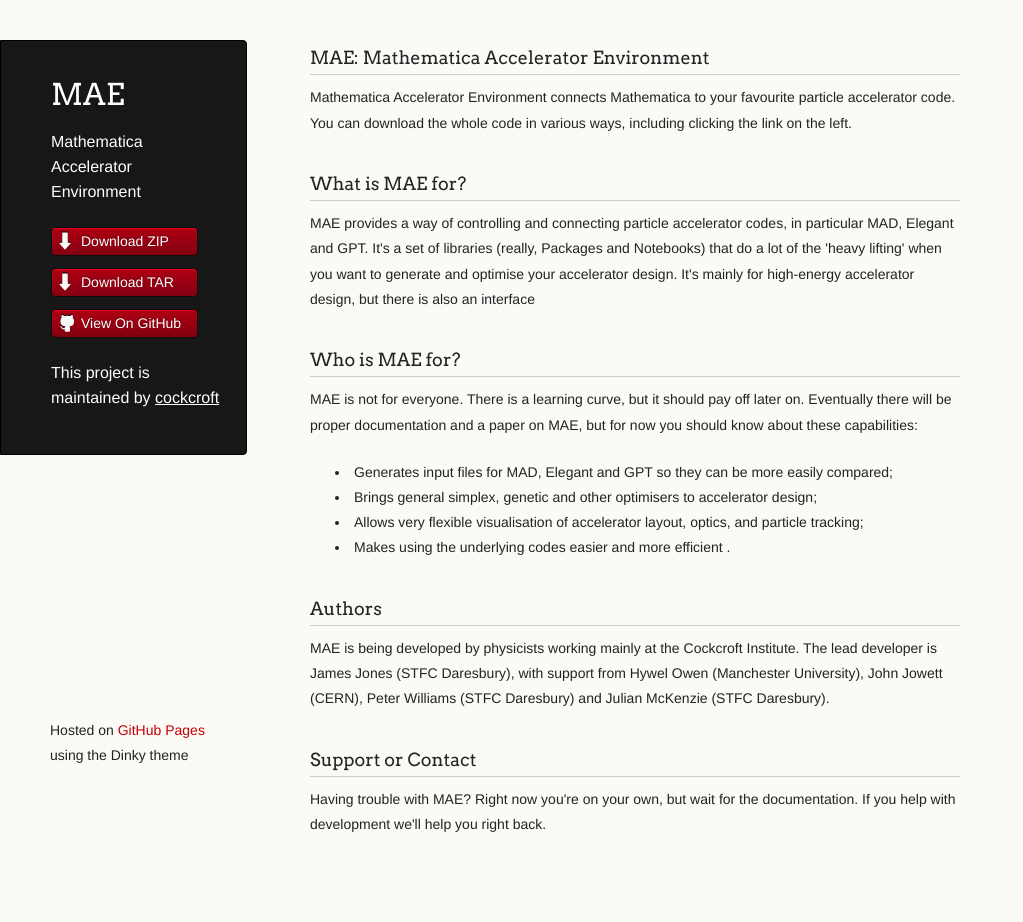
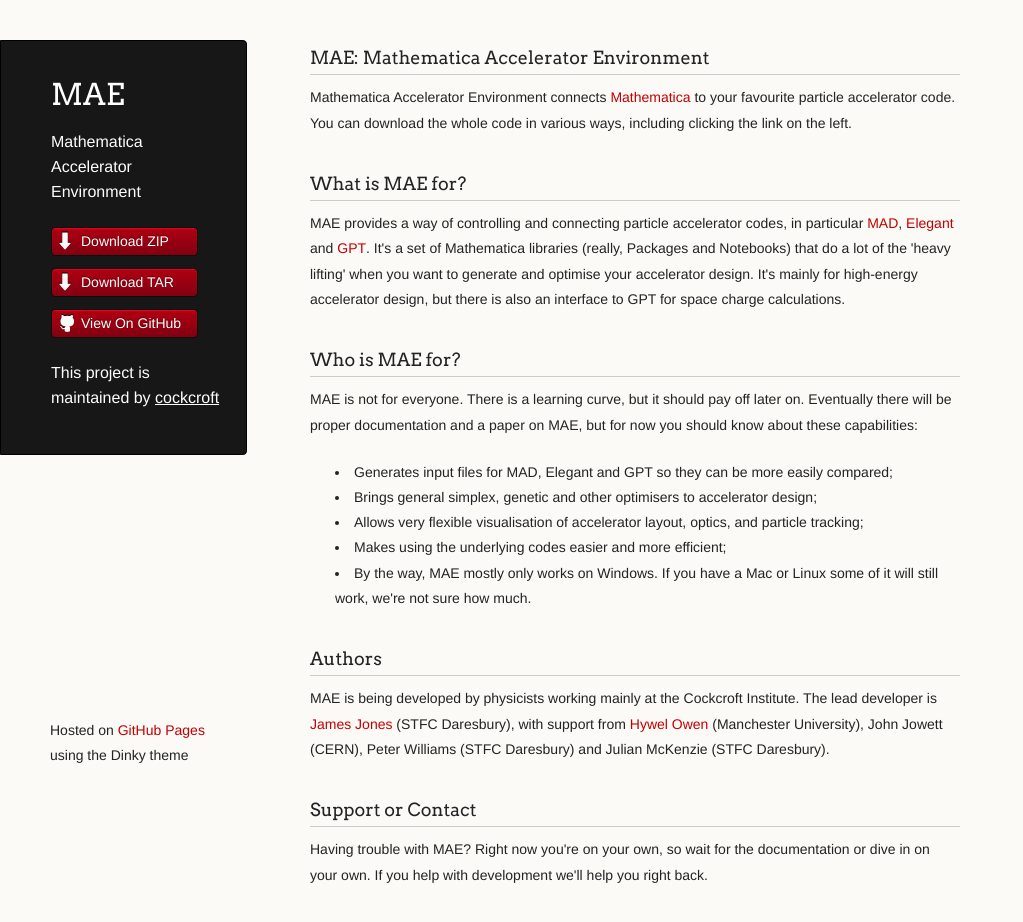
Before and after one commit to cockcroft/mae, a plain HTML site: page index.html in a window 1280 px wide. Shown: the whole page, without its empty margins (0-1023 px from the left). Drawn offline with Linux system fonts and the light colour scheme.

```diff
--- a/index.html
+++ b/index.html
@@ -32,11 +32,11 @@
       <section>
         <h3>MAE: Mathematica Accelerator Environment</h3>
 
-<p>Mathematica Accelerator Environment connects Mathematica to your favourite particle accelerator code. You can download the whole code in various ways, including clicking the link on the left.</p>
+<p>Mathematica Accelerator Environment connects <a href="http://www.wolfram.com/mathematica/">Mathematica</a> to your favourite particle accelerator code. You can download the whole code in various ways, including clicking the link on the left.</p>
 
 <h3>What is MAE for?</h3>
 
-<p>MAE provides a way of controlling and connecting particle accelerator codes, in particular MAD, Elegant and GPT. It's a set of libraries (really, Packages and Notebooks) that do a lot of the 'heavy lifting' when you want to generate and optimise your accelerator design. It's mainly for high-energy accelerator design, but there is also an interface</p>
+<p>MAE provides a way of controlling and connecting particle accelerator codes, in particular <a href="http://mad.web.cern.ch/mad/">MAD</a>, <a href="http://www.aps.anl.gov/Accelerator_Systems_Division/Accelerator_Operations_Physics/oagSoftware.shtml">Elegant</a> and <a href="http://www.pulsar.nl/gpt/">GPT</a>. It's a set of Mathematica libraries (really, Packages and Notebooks) that do a lot of the 'heavy lifting' when you want to generate and optimise your accelerator design. It's mainly for high-energy accelerator design, but there is also an interface to GPT for space charge calculations.</p>
 
 <h3>Who is MAE for?</h3>
 
@@ -46,14 +46,15 @@
 <li>Generates input files for MAD, Elegant and GPT so they can be more easily compared;</li>
 <li>Brings general simplex, genetic and other optimisers to accelerator design;</li>
 <li>Allows very flexible visualisation of accelerator layout, optics, and particle tracking;</li>
-<li>Makes using the underlying codes easier and more efficient .</li>
+<li>Makes using the underlying codes easier and more efficient;</li>
+<li>By the way, MAE mostly only works on Windows. If you have a Mac or Linux some of it will still work, we're not sure how much.</li>
 </ul><h3>Authors</h3>
 
-<p>MAE is being developed by physicists working mainly at the Cockcroft Institute. The lead developer is James Jones (STFC Daresbury), with support from Hywel Owen (Manchester University), John Jowett (CERN), Peter Williams (STFC Daresbury) and Julian McKenzie (STFC Daresbury).</p>
+<p>MAE is being developed by physicists working mainly at the Cockcroft Institute. The lead developer is <a href="http://www.stfc.ac.uk/ASTeC/Groups/Accelerator+Physics+Group/Staff/17414.aspx">James Jones</a> (STFC Daresbury), with support from <a href="http://www.hep.manchester.ac.uk/u/hywel/">Hywel Owen</a> (Manchester University), John Jowett (CERN), Peter Williams (STFC Daresbury) and Julian McKenzie (STFC Daresbury).</p>
 
 <h3>Support or Contact</h3>
 
-<p>Having trouble with MAE? Right now you're on your own, but wait for the documentation. If you help with development we'll help you right back.</p>
+<p>Having trouble with MAE? Right now you're on your own, so wait for the documentation or dive in on your own. If you help with development we'll help you right back.</p>
       </section>
       <footer>
         <p><small>Hosted on <a href="https://pages.github.com">GitHub Pages</a> using the Dinky theme</small></p>
```
Also changed, not shown: params.json (+1 -1 lines).
